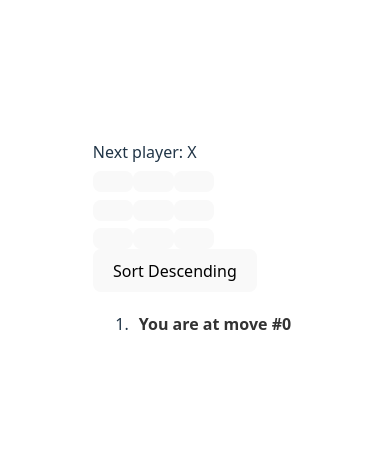
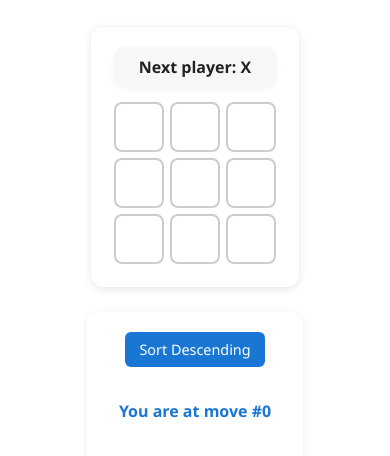
Before and after one commit to tlavu2004/csc13114-ia01, a React (Vite) app: page / in a window 390 px wide. Shown: the part 174-630 px from the top of the page. Built offline with nearby package versions, Linux system fonts and the light colour scheme.

Commit message:
style: update CSS classes for consistency and improve layout structure

```diff
--- a/src/App.css
+++ b/src/App.css
@@ -1,11 +1,194 @@
+.game-container {
+  display: flex;
+  flex-direction: column;
+  align-items: center;
+  padding: 20px;
+  gap: 20px;
+  font-family: 'Segoe UI', sans-serif;
+}
+
+.status-bar {
+  width: 160px;
+  text-align: center;
+  font-size: 1.2rem;
+  font-weight: 600;
+  color: #222;
+  background-color: #f7f7f7;
+  border-radius: 10px;
+  padding: 10px 20px;
+  box-shadow: 0 2px 6px rgba(0,0,0,0.05);
+  margin-bottom: 16px;
+  text-align: center;
+}
+
+.game {
+  display: flex;
+  align-items: center;
+  justify-content: center;
+  gap: 40px;
+}
+
+.game-board {
+  display: flex;
+  flex-direction: column;
+  align-items: center;
+  justify-content: center;
+  min-height: 220px;
+  padding: 20px;
+  border-radius: 12px;
+  box-shadow: 0 2px 8px rgba(0,0,0,0.1);
+}
+
+.board-row {
+  display: flex;
+}
+.square {
+  display: flex;
+  align-items: center;
+  justify-content: center;
+  width: 60px;
+  height: 60px;
+  padding: 0;
+  margin: 3px;
+  font-size: 1.5rem;
+  font-weight: bold;
+  border-radius: 8px;
+  border: 2px solid #ccc;
+  background-color: #fff;
+  cursor: pointer;
+  transition: all 0.2s ease;
+}
+.square:hover {
+  background-color: #f0f0f0;
+}
+.square.highlight {
+  background-color: #ffeb3b;
+  font-weight: bold;
+  border-color: #f9a825;
+}
+
+.game-info {
+  border-radius: 12px;
+  padding: 20px;
+  box-shadow: 0 2px 8px rgba(0,0,0,0.08);
+  width: 240px;
+  display: flex;
+  flex-direction: column;
+  align-items: center;
+  justify-content: flex-start;
+}
+
+.toggle-sort {
+  background-color: #1976d2;
+  color: white;
+  border: none;
+  padding: 8px 14px;
+  border-radius: 6px;
+  cursor: pointer;
+  margin-bottom: 12px;
+  font-size: 0.9rem;
+  transition: background 0.2s;
+}
+.toggle-sort:hover {
+  background-color: #125ca1;
+}
+
 .current-move {
   font-weight: bold;
-  color: #333;
+  color: #1976d2;
   padding: 4px 6px;
   display: inline-block;
 }
 
-.square.highlight {
-  background-color: yellow;
-  font-weight: bold;
+ol {
+  list-style: none;
+  padding-left: 0;
+  text-align: center;
+  width: 100%;
 }
+ol li {
+  margin-bottom: 6px;
+}
+ol button {
+  background-color: #f5f5f5;
+  border: 1px solid #ddd;
+  border-radius: 6px;
+  padding: 6px 10px;
+  cursor: pointer;
+  transition: all 0.2s;
+  width: 100%;
+}
+ol button:hover {
+  background-color: #e3f2fd;
+}
+
+@media (max-width: 768px) {
+  .status-bar {
+    width: 130px;
+    font-size: 1rem;
+    padding: 8px 16px;
+    margin-bottom: 12px;
+  }
+  .game {
+    flex-direction: column;
+    align-items: center;
+    gap: 25px;
+  }
+  .game-info {
+    width: 85%;
+    text-align: center;
+  }
+  .square {
+    width: 50px;
+    height: 50px;
+  }
+}
+
+@media (prefers-color-scheme: dark) {
+  body {
+    background-color: #121212;
+    color: #f5f5f5;
+  }
+
+  .status-bar {
+    background-color: #242424;
+    border: 1px solid #333;
+    color: #f5f5f5;
+    box-shadow: 0 2px 6px rgba(255,255,255,0.05);
+  }
+
+  .square {
+    background-color: #1e1e1e;
+    border-color: #555;
+    color: #fafafa;
+  }
+
+  .square:hover {
+    background-color: #2a2a2a;
+  }
+
+  .square.highlight {
+    background-color: #ffd600;
+    color: #000;
+  }
+
+  .game-info {
+    background-color: #1e1e1e;
+    border: 1px solid #333;
+    box-shadow: 0 2px 8px rgba(255,255,255,0.05);
+  }
+
+  .toggle-sort {
+    background-color: #2196f3;
+  }
+
+  ol button {
+    background-color: #2a2a2a;
+    border-color: #555;
+    color: #fafafa;
+  }
+
+  ol button:hover {
+    background-color: #3949ab;
+  }
+}
--- a/src/App.jsx
+++ b/src/App.jsx
@@ -36,10 +36,7 @@ function Board({ xIsNext, squares, onPlay }) {
 
   return (
     <>
-      <div className="status">
-        {status}
-      </div>
-
+      <div className="status-bar">{status}</div>
       {Array(3).fill(null).map((_, row) => (
         <div className="board-row" key={row}>
           {Array(3).fill(null).map((_, col) => {
@@ -62,7 +59,7 @@ function Board({ xIsNext, squares, onPlay }) {
 export default function Game() {
   const [history, setHistory] = useState([{
     squares: Array(9).fill(null),
-    moveIndex: [null]
+    moveIndex: null
   }]);
   const [currentMove, setCurrentMove] = useState(0);
   const [isAscending, setIsAscending] = useState(true);
@@ -117,18 +114,22 @@ export default function Game() {
   const sortedMoves = isAscending ? moves : [...moves].reverse();
 
   return (
+    <div className='game-container'>
       <div className="game">
         <div className="game-board">
-        <Board xIsNext={xIsNext}
+          <Board
+            xIsNext={xIsNext}
             squares={currentSquares}
-        onPlay={handlePlay} />
+            onPlay={handlePlay}
+          />
         </div>
 
         <div className="game-info">
-        <button onClick={toggleSortOrder}>
+          <button className="toggle-sort" onClick={toggleSortOrder}>
             Sort {isAscending ? 'Descending' : 'Ascending'}
           </button>
           <ol>{sortedMoves}</ol>
+        </div>
       </div>
     </div>
   );
```
Lines whose indentation alone changed are shown as unchanged.
